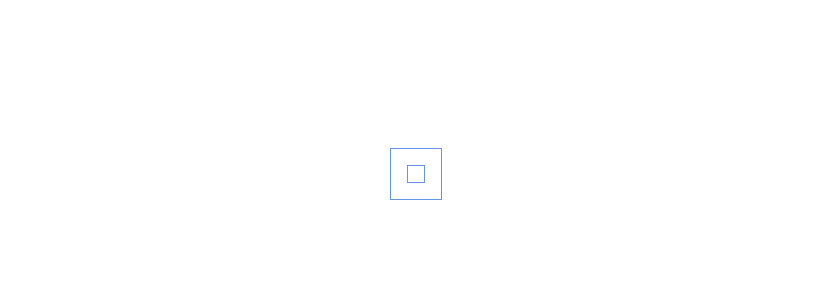
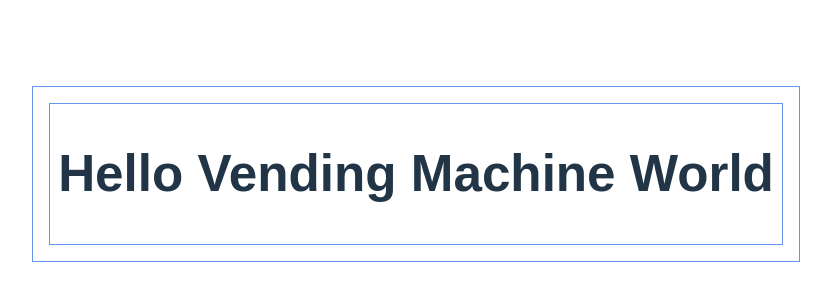
Before and after one commit to natnichols/floorplan-lab-vendingMachine, a React (Vite) app: page / in a window 1280 px wide. Shown: the part 226-526 px from the top of the page, without its empty margins (224-1055 px from the left). Built offline with nearby package versions, Linux system fonts and the light colour scheme.

Commit message:
stub up VendingMachine component

```diff
--- a/src/App.jsx
+++ b/src/App.jsx
@@ -1,9 +1,10 @@
 import './App.css'
+import VendingMachine from './VendingMachine'
 
 const App = () => {
   return (
     <div>
-
+      <VendingMachine />
     </div>
   )
 }
--- /dev/null
+++ b/src/VendingMachine.jsx
@@ -0,0 +1,7 @@
+const VendingMachine = () => {
+  return (
+    <h1>Hello Vending Machine World</h1>
+  )
+}
+
+export default VendingMachine;
```
